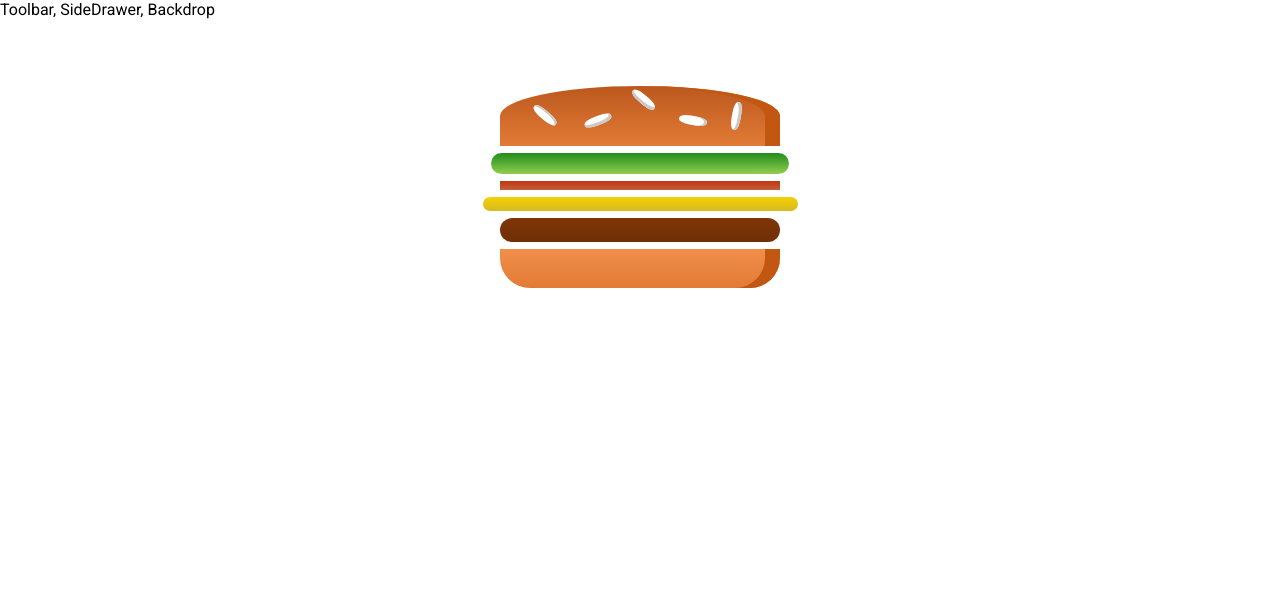
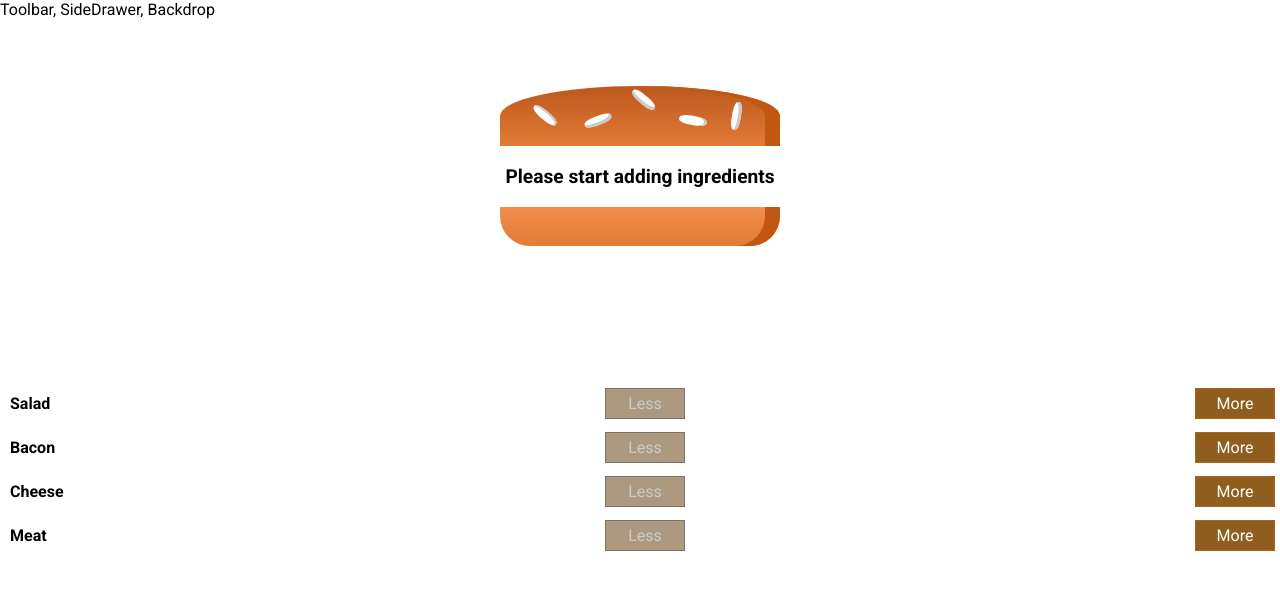
Before and after one commit to sanoojps/burger_builder_basic, a React app: page / in a window 1280 px wide. Shown: the top 590 px of the page. Built offline with nearby package versions, Linux system fonts and the light colour scheme.

Commit message:
Till add and remove

```diff
--- /dev/null
+++ b/src/components/Burger/BuildControls/BuildControl/BuildControl.css
@@ -0,0 +1,57 @@
+.BuildControl {
+    display: flex;
+    justify-content: space-between;
+    align-items: center;
+    margin: 5px 0;
+}
+
+.BuildControl button {
+    display: block;
+    font: inherit;
+    padding: 5px;
+    margin: 0 5px;
+    width: 80px;
+    border: 1px solid #AA6817;
+    cursor: pointer;
+    outline: none;
+}
+
+
+.BuildControl button:disabled {
+    background-color: #AC9980;
+    border: 1px solid #7E7365;
+    color: #ccc;
+    cursor: default;
+}
+
+.BuildControl button:hover:disabled {
+    background-color: #AC9980;
+    color: #ccc;
+    cursor: not-allowed;
+}
+
+.Label {
+    padding: 10px;
+    font-weight: bold;
+    width: 80px;
+}
+
+.BuildControl .Less {
+    background-color: #D39952;
+    color: white;
+}
+
+.BuildControl .More {
+    background-color: #8F5E1E;
+    color: white;
+}
+
+.BuildControl .Less:hover, .BuildControl .Less:active {
+    background-color: #DAA972;
+    color: white;
+}
+
+.BuildControl .More:hover,.BuildControl .More:active {
+    background-color: #99703F;
+    color: white;
+}
--- /dev/null
+++ b/src/components/Burger/BuildControls/BuildControl/BuildControl.js
@@ -0,0 +1,28 @@
+import React from "react";
+
+import classes from './BuildControl.css';
+
+const buildControl = (props) => {
+    return (
+        <div className={classes.BuildControl}>
+            <div className={classes.Label}>
+                {props.label}
+            </div>
+            <button
+                className={classes.Less}
+                onClick={props.removed}
+                disabled={props.disabled}
+            >
+                Less
+          </button>
+            <button
+                className={classes.More}
+                onClick={props.added}
+            >
+                More
+          </button>
+        </div>
+    )
+};
+
+export default buildControl;
--- /dev/null
+++ b/src/components/Burger/BuildControls/BuildControls.css
@@ -0,0 +1,13 @@
+/*
+box to position all controls
+*/
+.BuildControls {
+    width: 100%;
+    background-color: #cf8f2e;
+    display: flex;
+    flex-flow: column;
+    align-items: center;
+    box-shadow: 0 2px 1px #cccccc;
+    margin: auto;
+    padding: 10px 0
+}
--- /dev/null
+++ b/src/components/Burger/BuildControls/BuildControls.js
@@ -0,0 +1,56 @@
+import React from 'react';
+import BuildControl from "./BuildControl/BuildControl";
+import classes from "../BuildControls/BuildControl/BuildControl.css";
+import BurgerIngredients from '../BurgerIngredients/BurgerIngredients';
+
+class BuildControlObj {
+    constructor(label,type) {
+        this.label = label;
+        this.type = type;
+    }
+}
+
+const controls =
+[
+    new BuildControlObj(
+        "Salad",BurgerIngredients.IngredientType.Salad
+        ),
+    new BuildControlObj(
+        "Bacon",
+        BurgerIngredients.IngredientType.Bacon
+        ),
+    new BuildControlObj(
+        "Cheese",
+        BurgerIngredients.IngredientType.Cheese
+        ),
+    new BuildControlObj(
+        "Meat",
+        BurgerIngredients.IngredientType.Meat
+        ),
+]
+
+const buildControls = (props) => {
+    console.log("props");
+    console.log(props);
+    return (
+        <div className={classes.BuildControls}>
+            {controls.map(
+                (control) => {
+                    return (
+                        <BuildControl
+                            added={() => props.ingredientAdded(control.type)}
+                            key={control.label}
+                            label={control.label}
+                            removed={()=> props.ingredientRemoved(control.type)}
+                            disabled={props.disabled[control.type]}
+                        >
+                        </BuildControl>
+                    ) // return
+                } // map closure
+            )}
+        </div>
+    )
+};
+
+
+export default buildControls;
--- a/src/components/Burger/Burger.js
+++ b/src/components/Burger/Burger.js
@@ -10,9 +10,16 @@ const burger = (props) => {
     /**
      * Transform object to array
      */
-    const transformedIngredients =
+    let transformedIngredients =
     transformIngredients(props).map(
         (key) => {
+            /**
+             * array count check
+             */
+            console.log(props.ingredients[key]);
+            if (props.ingredients[key] < 0) {
+                return []
+            }
             return [...Array(props.ingredients[key])].map(
                 (_, i) => {
                    return (
@@ -32,10 +39,19 @@ const burger = (props) => {
         },[]
     ); // reduce
 
+    if (transformedIngredients.length === 0) {
+        transformedIngredients =
+        (
+            <p>
+                Please start adding ingredients
+            </p>
+        )
+    }
+
     return (
         <div className={classes.Burger}>
             <BurgerIngredients
-                type="bread-top">
+                type={BurgerIngredients.IngredientType.BreadTop}>
             </BurgerIngredients>
 
             {/* <BurgerIngredients
@@ -49,7 +65,7 @@ const burger = (props) => {
             {transformedIngredients}
 
             <BurgerIngredients
-                type="bread-bottom">
+                type={BurgerIngredients.IngredientType.BreadBottom}>
             </BurgerIngredients>
         </div>
 
--- a/src/components/Burger/BurgerIngredients/BurgerIngredients.js
+++ b/src/components/Burger/BurgerIngredients/BurgerIngredients.js
@@ -5,17 +5,28 @@ import classes from './BurgerIngredients.css'
 
 class BurgerIngredients extends Component {
 
+    static IngredientType = Object.freeze(
+        {
+            BreadBottom: "bread-bottom",
+            BreadTop: "bread-top",
+            Meat: "meat",
+            Cheese: "cheese",
+            Salad: "salad",
+            Bacon: "bacon",
+        }
+    );
+
     render() {
 
         let ingredient = null;
 
         switch (this.props.type) {
 
-            case "bread-bottom":
+            case BurgerIngredients.IngredientType.BreadBottom:
                 ingredient = <div className={classes.BreadBottom}></div>;
                 break;
 
-            case ("bread-top"):
+            case BurgerIngredients.IngredientType.BreadTop:
                 ingredient = (
                     <div className={classes.BreadTop}>
                         <div className={classes.Seeds1}>
@@ -27,19 +38,19 @@ class BurgerIngredients extends Component {
 
                 break;
 
-            case ("meat"):
+            case BurgerIngredients.IngredientType.Meat:
                 ingredient = <div className={classes.Meat}></div>;
                 break;
 
-            case ("cheese"):
+            case BurgerIngredients.IngredientType.Cheese:
                 ingredient = <div className={classes.Cheese}></div>;
                 break;
 
-            case ("salad"):
+            case BurgerIngredients.IngredientType.Salad:
                 ingredient = <div className={classes.Salad}></div>;
                 break;
 
-            case ("bacon"):
+            case BurgerIngredients.IngredientType.Bacon:
                 ingredient = <div className={classes.Bacon}></div>;
                 break;
 
--- a/src/components/Layout/Layout.js
+++ b/src/components/Layout/Layout.js
@@ -1,5 +1,5 @@
 import React from "react";
-import Aux from "../../hoc/Auxilliary"
+//import Aux from "../../hoc/Auxilliary"
 import classes from  "../Layout/Layout.css"
 
 const layout = props => (
--- a/src/containers/BurgerBuilder/BurgerBuilder.js
+++ b/src/containers/BurgerBuilder/BurgerBuilder.js
@@ -1,6 +1,7 @@
 import React, { Component } from 'react';
-import Aux from "../../hoc/Auxilliary";
+//import Aux from "../../hoc/Auxilliary";
 import Burger from '../../components/Burger/Burger';
+import BuildControls from "../../components/Burger/BuildControls/BuildControls"
 
 class Ingredients {
   constructor(salad=0,bacon=0,cheese=0,meat=0) {
@@ -11,6 +12,12 @@ class Ingredients {
   }
 }
 
+const INGREDIENT_PRICES = Object.freeze({
+  salad: 0.5,
+  cheese: 0.5,
+  meat: 0.5,
+  bacon: 0.5
+});
 export default class BurgerBuilder extends Component {
 
 
@@ -19,34 +26,106 @@ export default class BurgerBuilder extends Component {
   //   this.setState({...});
   // }
 
-  /**
+/**
+ * state
+ */
+  state = {
+    /**
    * Needs to pass this to Burger
    */
-  state = {
     ingredients: new Ingredients(
-      1, //salad
-      1, //bacon
-      1, //cheese
-      1 // meat
+      0, //salad
+      0, //bacon
+      0, //cheese
+      0 // meat
       ),
+
+      totalPrice: 4,
+
   }
 
 
-/**
- * state
- */
+  /**
+   * Adding Ingredients Button handlers
+   *
+   */
+  addIngredientHandler = (type) => {
+    const oldCount = this.state.ingredients[type];
+    const updateCount = oldCount + 1;
+    const updatedIngredients = {
+      //make a copy
+      ...this.state.ingredients
+    };
+    //update
+    updatedIngredients[type] = updateCount;
+
+    const priceAddition = INGREDIENT_PRICES[type]
+    const oldPrice = this.state.oldCount;
+    const newPrice = oldPrice + priceAddition;
+
+    this.setState(
+      {
+        totaPrice: newPrice,
+        ingredients: updatedIngredients
+      }
+    );
+  };
+
+   /**
+   * Remove Ingredients Button handlers
+   *
+   */
+removeIngredientHandler = (type) => {
+  const oldCount = this.state.ingredients[type];
+  if (oldCount <= 0) {
+    return;
+  }
+    const updateCount = oldCount - 1;
+    const updatedIngredients = {
+      //make a copy
+      ...this.state.ingredients
+    };
+    //update
+    updatedIngredients[type] = updateCount;
+
+    const priceAddition = INGREDIENT_PRICES[type]
+    const oldPrice = this.state.oldCount;
+    const newPrice = oldPrice - priceAddition;
+
+    this.setState(
+      {
+        totaPrice: newPrice,
+        ingredients: updatedIngredients
+      }
+    );
+  };
 
 
   /**
    * Life cycle mmethods
    */
   render() {
+
+    const disabledInfo = {
+      ...this.state.ingredients
+    };
+
+    for (let key in disabledInfo)
+    {
+      console.log(key);
+      disabledInfo[key] = disabledInfo[key] <= 0
+    }
+
     return ( //this.burger // main burger controls
-      <Aux>
+      <React.Fragment>
         <Burger ingredients={this.state.ingredients}>
-          <div> Build Controls </div>
         </Burger>
-      </Aux>
+        <BuildControls
+          ingredientAdded={this.addIngredientHandler}
+          ingredientRemoved={this.removeIngredientHandler}
+          disabled={disabledInfo}
+        ></BuildControls>
+      </React.Fragment>
     );
   };
 
@@ -55,9 +134,9 @@ export default class BurgerBuilder extends Component {
    */
   burger =
   (
-          <Aux>
+          <React.Fragment>
               <div>Burger</div>
               <div>Build Controls</div>
-          </Aux>
+          </React.Fragment>
   );
 }
```
